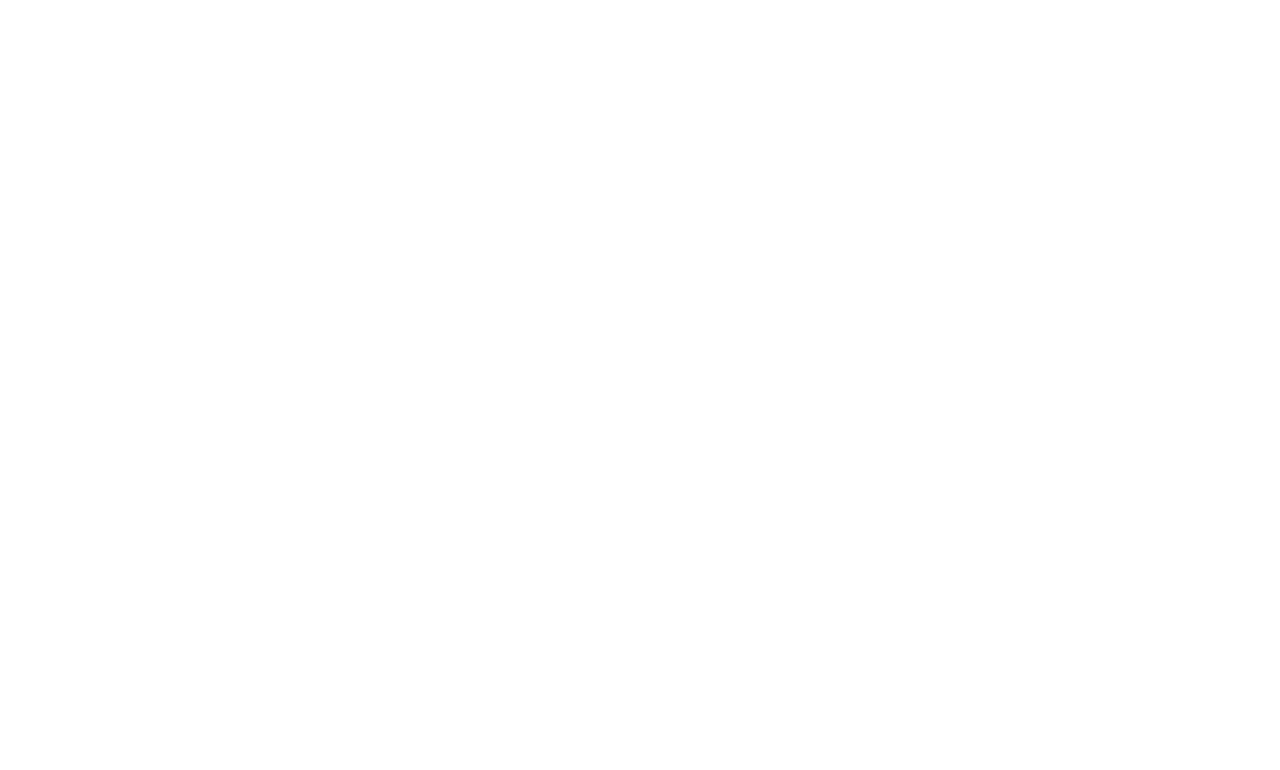
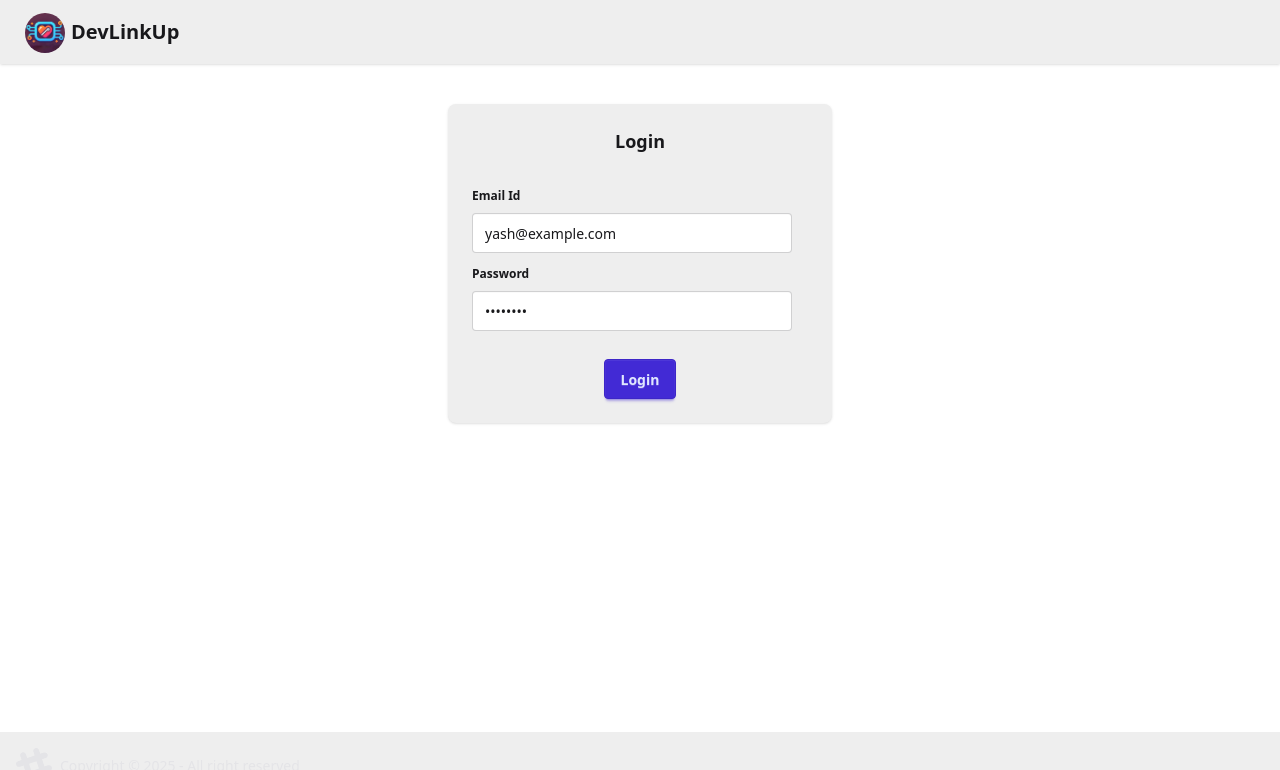
Before and after one commit to KhalkarYash/dev-link-up-frontend, a React (Vite) app: page /login in a window 1280 px wide. Shown: the top 770 px of the page. Built offline with nearby package versions, Linux system fonts and the light colour scheme.

Commit message:
Add new files, components and react-toastify

```diff
--- a/index.html
+++ b/index.html
@@ -2,7 +2,7 @@
 <html lang="en">
   <head>
     <meta charset="UTF-8" />
-    <link rel="icon" type="image/svg+xml" href="/vite.svg" />
+    <link rel="icon" href="/logo.jpg" />
     <meta name="viewport" content="width=device-width, initial-scale=1.0" />
     <title>DevLinkUp</title>
   </head>
--- a/package.json
+++ b/package.json
@@ -10,9 +10,15 @@
     "preview": "vite preview"
   },
   "dependencies": {
+    "@fortawesome/react-fontawesome": "^0.2.2",
+    "@reduxjs/toolkit": "^2.6.1",
     "@tailwindcss/vite": "^4.0.8",
+    "axios": "^1.7.9",
     "react": "^19.0.0",
     "react-dom": "^19.0.0",
+    "react-redux": "^9.2.0",
+    "react-router-dom": "^7.2.0",
+    "react-toastify": "^11.0.5",
     "tailwindcss": "^4.0.8"
   },
   "devDependencies": {
--- a/src/App.jsx
+++ b/src/App.jsx
@@ -1,7 +1,23 @@
+import { BrowserRouter, Route, Routes } from "react-router-dom";
+import Body from "./components/Body";
+import Login from "./components/Login";
+import Profile from "./components/Profile";
+import { Provider } from "react-redux";
+import appStore from "./utils/appStore";
+
 function App() {
   return (
     <>
-
+      <Provider store={appStore}>
+        <BrowserRouter basename="/">
+          <Routes>
+            <Route path="/" element={<Body />}>
+              <Route path="/login" element={<Login />} />
+              <Route path="/profile" element={<Profile />} />
+            </Route>
+          </Routes>
+        </BrowserRouter>
+      </Provider>
     </>
   );
 }
--- /dev/null
+++ b/src/components/Body.jsx
@@ -0,0 +1,18 @@
+import React, { useEffect } from "react";
+import Navbar from "./Navbar";
+import { Outlet } from "react-router-dom";
+import Footer from "./Footer";
+import { ToastContainer } from "react-toastify";
+
+const Body = () => {
+  return (
+    <>
+      <Navbar />
+      <ToastContainer />
+      <Outlet />
+      <Footer />
+    </>
+  );
+};
+
+export default Body;
--- /dev/null
+++ b/src/components/Footer.jsx
@@ -0,0 +1,24 @@
+import React from "react";
+
+const Footer = () => {
+  return (
+    <footer className="footer sm:footer-horizontal bg-base-300 text-neutral-content items-center p-4 fixed bottom-0">
+      <aside className="grid-flow-col items-center">
+        <svg
+          width="36"
+          height="36"
+          viewBox="0 0 24 24"
+          xmlns="http://www.w3.org/2000/svg"
+          fillRule="evenodd"
+          clipRule="evenodd"
+          class="fill-current"
+        >
+          <path d="M22.672 15.226l-2.432.811.841 2.515c.33 1.019-.209 2.127-1.23 2.456-1.15.325-2.148-.321-2.463-1.226l-.84-2.518-5.013 1.677.84 2.517c.391 1.203-.434 2.542-1.831 2.542-.88 0-1.601-.564-1.86-1.314l-.842-2.516-2.431.809c-1.135.328-2.145-.317-2.463-1.229-.329-1.018.211-2.127 1.231-2.456l2.432-.809-1.621-4.823-2.432.808c-1.355.384-2.558-.59-2.558-1.839 0-.817.509-1.582 1.327-1.846l2.433-.809-.842-2.515c-.33-1.02.211-2.129 1.232-2.458 1.02-.329 2.13.209 2.461 1.229l.842 2.515 5.011-1.677-.839-2.517c-.403-1.238.484-2.553 1.843-2.553.819 0 1.585.509 1.85 1.326l.841 2.517 2.431-.81c1.02-.33 2.131.211 2.461 1.229.332 1.018-.21 2.126-1.23 2.456l-2.433.809 1.622 4.823 2.433-.809c1.242-.401 2.557.484 2.557 1.838 0 .819-.51 1.583-1.328 1.847m-8.992-6.428l-5.01 1.675 1.619 4.828 5.011-1.674-1.62-4.829z"></path>
+        </svg>
+        <p>Copyright © {new Date().getFullYear()} - All right reserved</p>
+      </aside>
+    </footer>
+  );
+};
+
+export default Footer;
--- /dev/null
+++ b/src/components/Login.jsx
@@ -0,0 +1,83 @@
+import axios from "axios";
+import React, { useState } from "react";
+import { useDispatch, useSelector } from "react-redux";
+import { addUser } from "../utils/userSlice";
+import { useNavigate } from "react-router-dom";
+import { toast } from "react-toastify";
+
+const Login = () => {
+  const [email, setEmailId] = useState("yash@example.com");
+  const [password, setPassword] = useState("Yash@123");
+  const navigate = useNavigate();
+
+  const user = useSelector((store) => store.user);
+
+  const dispatch = useDispatch();
+
+  const handleLogin = async () => {
+    try {
+      const res = await axios.post(
+        "http://localhost:7777/login",
+        {
+          email,
+          password,
+        },
+        { withCredentials: true }
+      );
+      dispatch(addUser(res.data));
+      navigate("/");
+      toast.success(`Welcome, ${res.data.firstName}! 🎉`);
+    } catch (err) {
+      toast.error("Login failed. Please check your credentials. ❌", {
+        position: "top-right",
+        autoClose: 5000,
+        hideProgressBar: false,
+        closeOnClick: false,
+        pauseOnHover: false,
+        draggable: true,
+        progress: undefined,
+        theme: "dark",
+      });
+      console.log(err);
+    }
+  };
+
+  return (
+    <div className="flex justify-center items-center my-10">
+      <div className="card bg-base-300 w-96 shadow-sm">
+        <div className="card-body">
+          <h2 className="card-title justify-center">Login</h2>
+          <div>
+            <fieldset className="fieldset mt-4">
+              <legend className="fieldset-legend">Email Id</legend>
+              <input
+                value={email}
+                onChange={(e) => setEmailId(e.target.value)}
+                type="email"
+                className="input"
+                placeholder="Type here"
+              />
+            </fieldset>
+            <fieldset className="fieldset">
+              <legend className="fieldset-legend">Password</legend>
+              <input
+                value={password}
+                onChange={(e) => setPassword(e.target.value)}
+                type="password"
+                className="input"
+                placeholder="Type here"
+              />
+            </fieldset>
+          </div>
+          <div className="card-actions justify-center mt-4">
+            <button onClick={handleLogin} className="btn btn-primary">
+              Login
+            </button>
+          </div>
+        </div>
+      </div>
+    </div>
+  );
+};
+
+export default Login;
--- /dev/null
+++ b/src/components/Navbar.jsx
@@ -0,0 +1,76 @@
+import axios from "axios";
+import React from "react";
+import { useDispatch, useSelector } from "react-redux";
+import { Link, useNavigate } from "react-router-dom";
+import { removeUser } from "../utils/userSlice";
+
+export const Navbar = () => {
+  const user = useSelector((store) => store.user);
+  const navigate = useNavigate();
+  const dispatch = useDispatch();
+
+  const logout = async () => {
+    await axios.delete("http://localhost:7777/logout", {
+      withCredentials: true,
+    });
+    navigate("/login");
+    dispatch(removeUser());
+  };
+
+  return (
+    <div className="navbar bg-base-300 shadow-sm">
+      <div className="flex-1">
+        <Link to="/" className="btn btn-ghost text-xl">
+          <img className="w-10 rounded-full my-auto" src="./logo.jpg"></img>
+          DevLinkUp
+        </Link>
+      </div>
+      {user && (
+        <div className="flex items-center">
+          <div>
+            <p>Welcome, {user.firstName}.</p>
+          </div>
+          <div className="dropdown dropdown-end mx-5">
+            <div
+              tabIndex={0}
+              role="button"
+              className="btn btn-ghost btn-circle avatar"
+            >
+              <div className="w-10 rounded-full">
+                <img
+                  alt="Tailwind CSS Navbar component"
+                  src={
+                    user
+                      ? user.photoUrl !== ""
+                        ? user.photoUrl
+                        : "https://img.daisyui.com/images/stock/photo-1534528741775-53994a69daeb.webp"
+                      : "https://img.daisyui.com/images/stock/photo-1534528741775-53994a69daeb.webp"
+                  }
+                />
+              </div>
+            </div>
+            <ul
+              tabIndex={0}
+              className="menu menu-sm dropdown-content bg-base-200 rounded-box z-1 mt-3 w-52 p-2 shadow"
+            >
+              <li>
+                <Link to="/profile" className="justify-between">
+                  Profile
+                  <span className="badge">New</span>
+                </Link>
+              </li>
+              <li>
+                <a>Settings</a>
+              </li>
+              <li>
+                <a onClick={logout}>Logout</a>
+              </li>
+            </ul>
+          </div>
+        </div>
+      )}
+    </div>
+  );
+};
+
+export default Navbar;
--- /dev/null
+++ b/src/components/Profile.jsx
@@ -0,0 +1,14 @@
+import React, { useEffect } from "react";
+import { useSelector } from "react-redux";
+
+const Profile = () => {
+  const user = useSelector((store) => store.user);
+
+  return (
+    <div>
+      <p>user.photoUrl</p>
+    </div>
+  );
+};
+
+export default Profile;
--- /dev/null
+++ b/src/utils/appStore.js
@@ -0,0 +1,10 @@
+import { configureStore } from "@reduxjs/toolkit";
+import userReducer from "./userSlice";
+
+const appStore = configureStore({
+  reducer: {
+    user: userReducer,
+  },
+});
+
+export default appStore;
--- /dev/null
+++ b/src/utils/userSlice.js
@@ -0,0 +1,14 @@
+import { createSlice } from "@reduxjs/toolkit";
+
+const userSlice = createSlice({
+  name: "user",
+  initialState: null,
+  reducers: {
+    addUser: (state, action) => action.payload,
+    removeUser: (state) => null,
+  },
+});
+
+export const { addUser, removeUser } = userSlice.actions;
+
+export default userSlice.reducer;
```
Also changed, not shown: public/logo.jpg (added), 1 other file (tests, documents, lock files or other folders).
